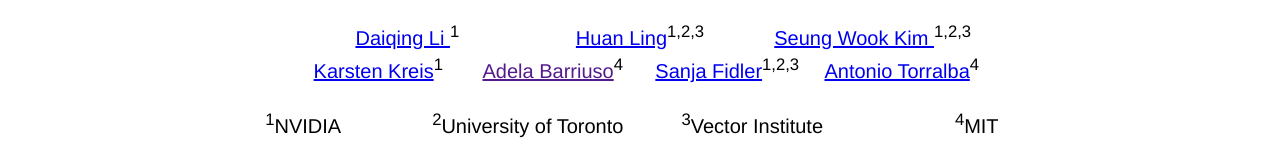
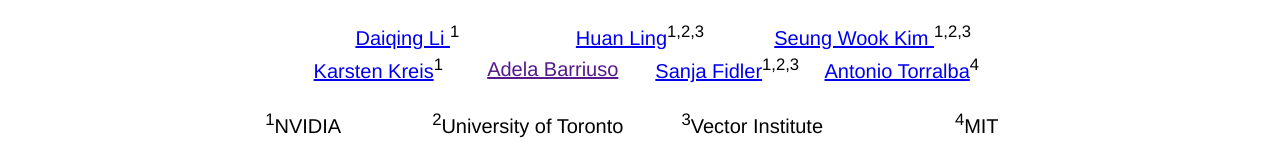
Before and after one commit to nv-tlabs/big-datasetgan, a plain HTML site: page index.html in a window 1280 px wide. Shown: the part 188-334 px from the top of the page. Drawn offline with Linux system fonts and the light colour scheme; a script that the page names is missing.

Commit message:
small change

```diff
--- a/index.html
+++ b/index.html
@@ -251,7 +251,7 @@
 
             <td align=center width=100px>
                 <center>
-                <span style="font-size:20px"><a href="">Adela Barriuso</a><sup>4</sup></span>
+                <span style="font-size:20px"><a href="">Adela Barriuso</a></span>
                 </center>
             </td>
 
```
